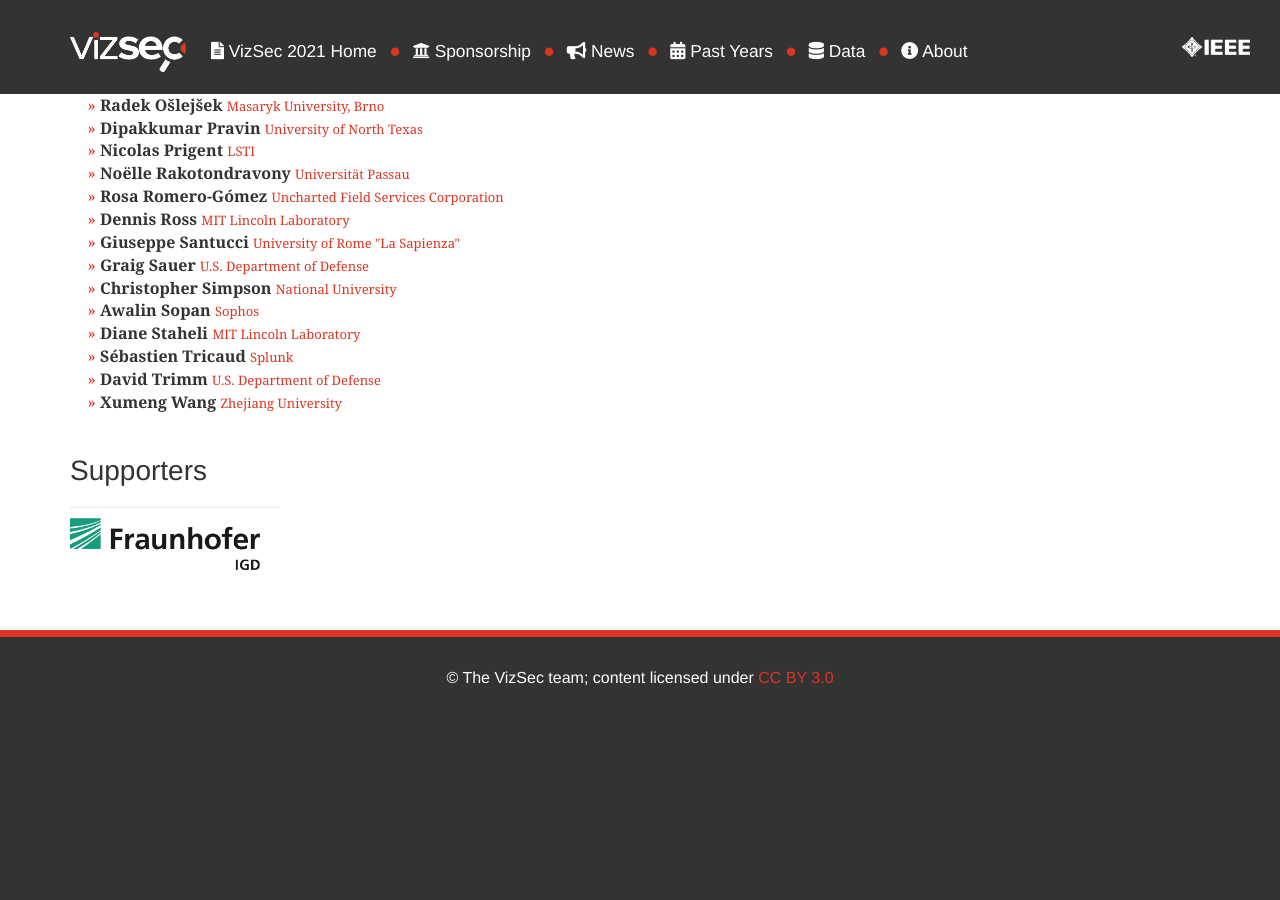
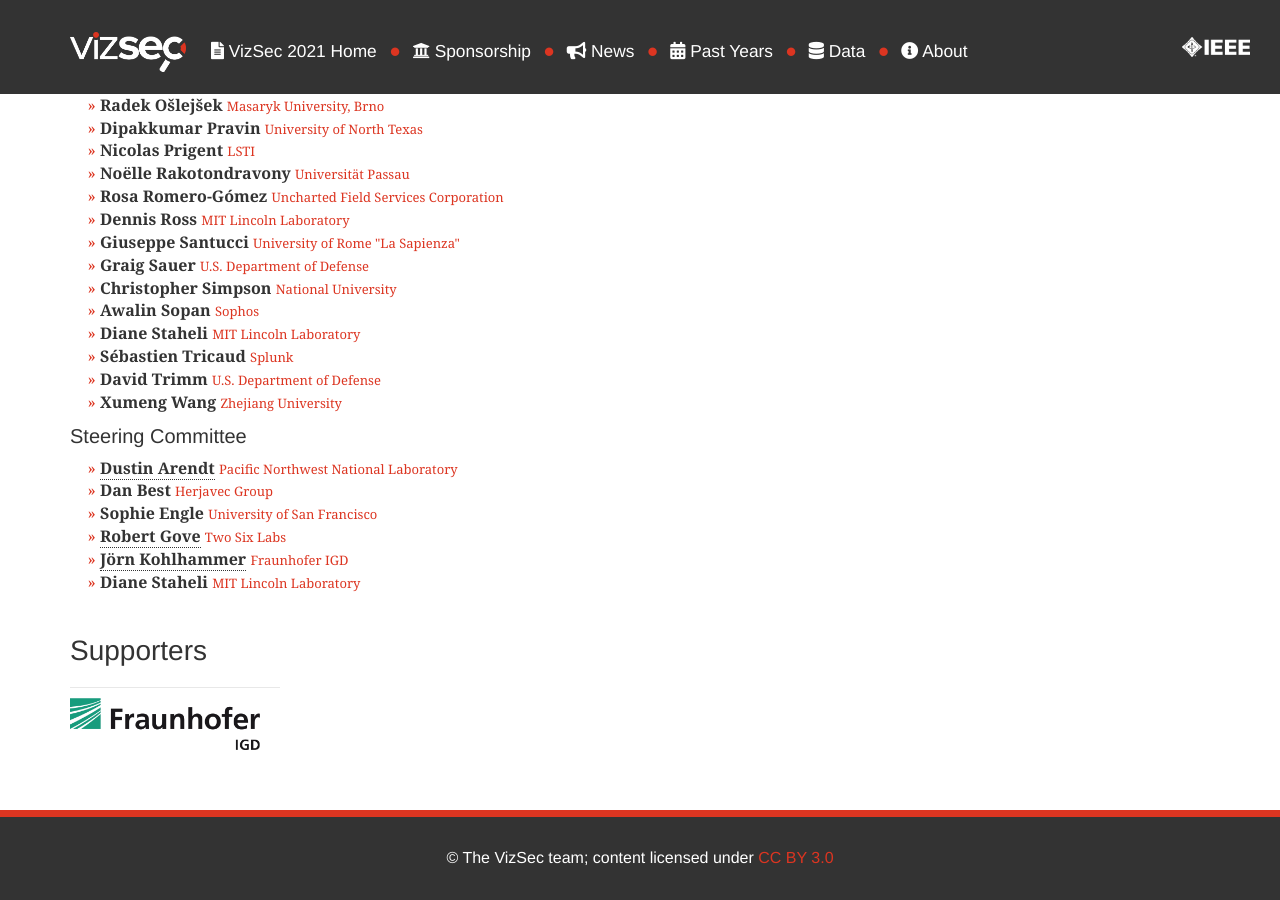
Before and after one commit to vizsec/vizsec.github.io, a Jekyll site: the page built from vizsec2021/index.html, in a window 1280 px wide and 900 px high, scrolled down 4879 px. Built offline with Jekyll 4.4.1, drawn with Linux system fonts in a browser that asks for light colours; nearby versions of some CDN libraries; before the commit the page ends 5599 px from its top, so only the background shows below that.

Commit message:
Changed how steering committee is stored

```diff
--- /dev/null
+++ b/_data/y2020-steering_committee.yml
@@ -0,0 +1,18 @@
+
+- name: Dustin Arendt
+  affiliation: Pacific Northwest National Laboratory
+
+- name: Dan Best
+  affiliation: Herjavec Group
+
+- name: Sophie Engle
+  affiliation: University of San Francisco
+
+- name: Robert Gove
+  affiliation: Two Six Labs
+
+- name: Lane Harrison
+  affiliation: Worcester Polytechnic Institute
+
+- name: Diane Staheli
+  affiliation: MIT Lincoln Laboratory
--- a/vizsec2021/index.html
+++ b/vizsec2021/index.html
@@ -182,7 +182,7 @@
     <li>
     <span class="committee name">
       {% if member.url %}
-        <a href="{{ member.url }}">{{ member.name }}</a>,
+        <a href="{{ member.url }}" target="_blank">{{ member.name }}</a>,
       {% else %}
         {{ member.name }},
       {% endif %}
@@ -201,6 +201,23 @@
     <li>
     <span class="committee name">
       {{ member.name }}
+    </span>
+        <span class="committee affiliation">{{ member.affiliation }}</span>
+    </li>
+    {% endfor %}
+</ul>
+
+<h4>Steering Committee</h4>
+
+<ul>
+    {% for member in site.data.y2021-steering_committee %}
+    <li>
+    <span class="committee name">
+        {% if member.url %}
+            <a href="{{ member.url }}" target="_blank">{{ member.name }}</a>
+            {% else %}
+                {{ member.name }}
+        {% endif %}
     </span>
         <span class="committee affiliation">{{ member.affiliation }}</span>
     </li>
```
Also changed, not shown: _data/y2021-steering_committee.yml (renamed from _data/steering_committee.yml, +4 -3 lines), about/index.md (+2 -2 lines), vizsec2020/index.html (+17 -0 lines).
